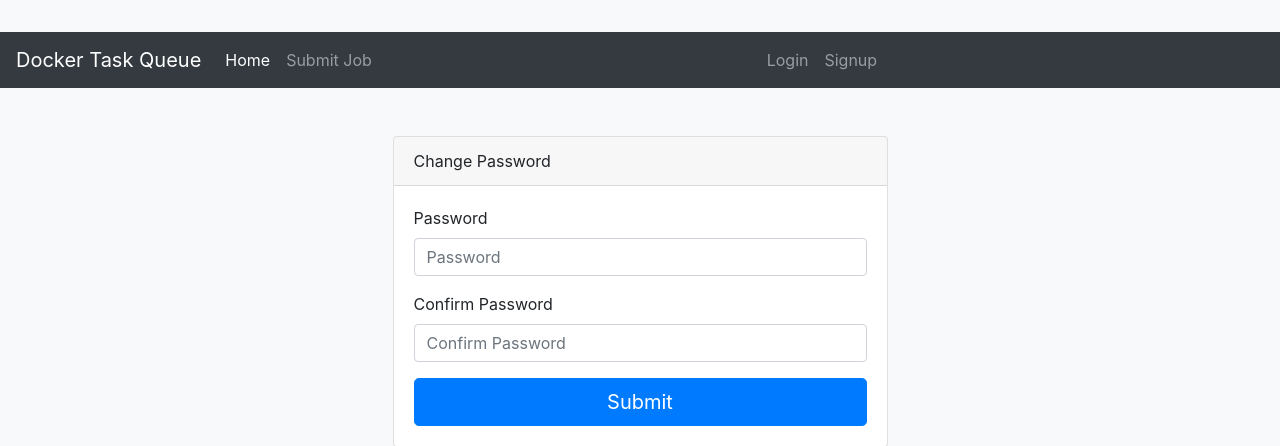
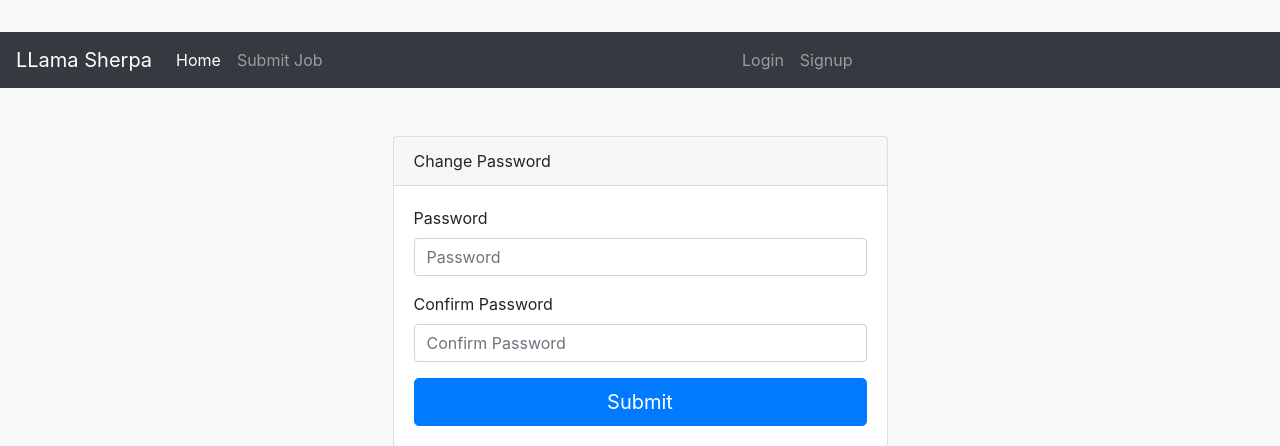
Before and after one commit to mrcabbage972/llama_sherpa, a FastAPI app: a page that uses app/templates/_base.html in a window 1280 px wide. Shown: the top 446 px of the page. Run offline with FastAPI, Linux system fonts and the light colour scheme; parts of the project's set-up code (start-up, migrations or seed data) failed here and were passed over; some libraries are stand-ins or nearby versions.

Commit message:
Renaming

```diff
--- a/app/templates/_base.html
+++ b/app/templates/_base.html
@@ -3,7 +3,7 @@
 
   <head>
     <meta charset="utf-8">
-    <title>FastAPI + Celery + Docker{% block title %}{% endblock %}</title>
+    <title>LLama Sherpa{% block title %}{% endblock %}</title>
     <!-- meta -->
     <meta name="description" content="">
     <meta name="author" content="">
--- a/app/templates/navbar.html
+++ b/app/templates/navbar.html
@@ -1,5 +1,5 @@
 <nav class="navbar navbar-expand navbar-dark bg-dark">
-  <a class="navbar-brand" href="#">Docker Task Queue</a>
+  <a class="navbar-brand" href="#">LLama Sherpa</a>
  <button class="navbar-toggler" type="button" data-toggle="collapse" data-target="#navbarTogglerDemo02" aria-controls="navbarTogglerDemo02" aria-expanded="false" aria-label="Toggle navigation">
     <span class="navbar-toggler-icon"></span>
   </button>
```
